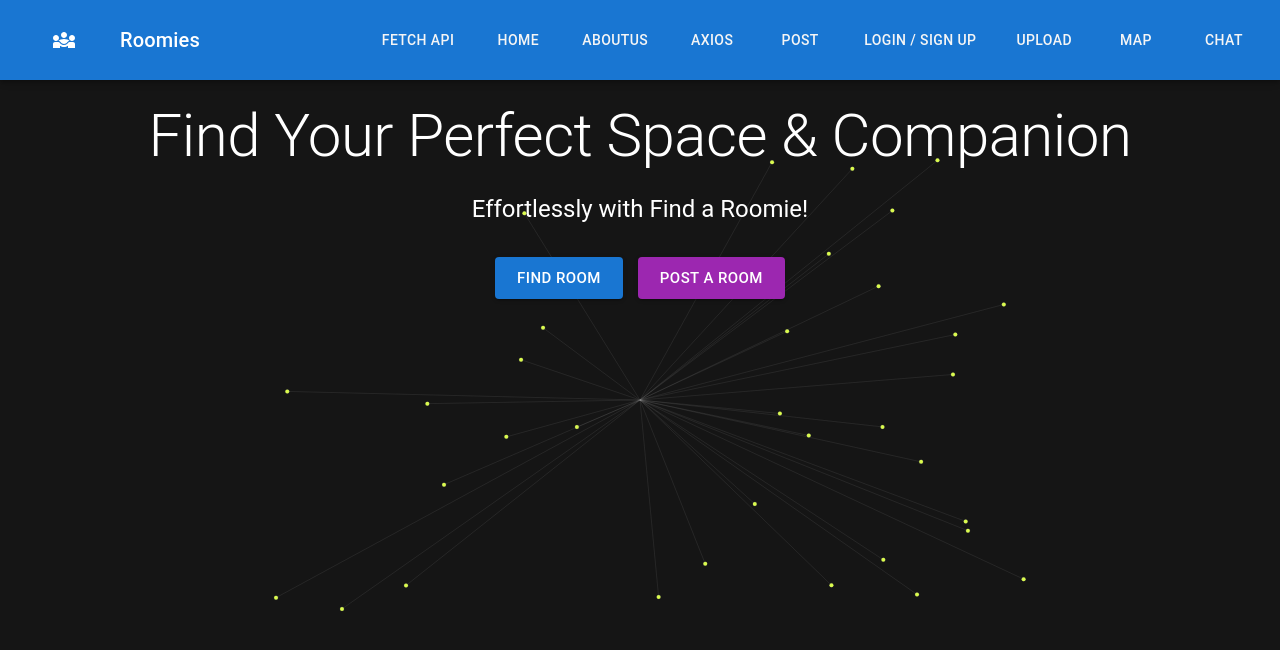
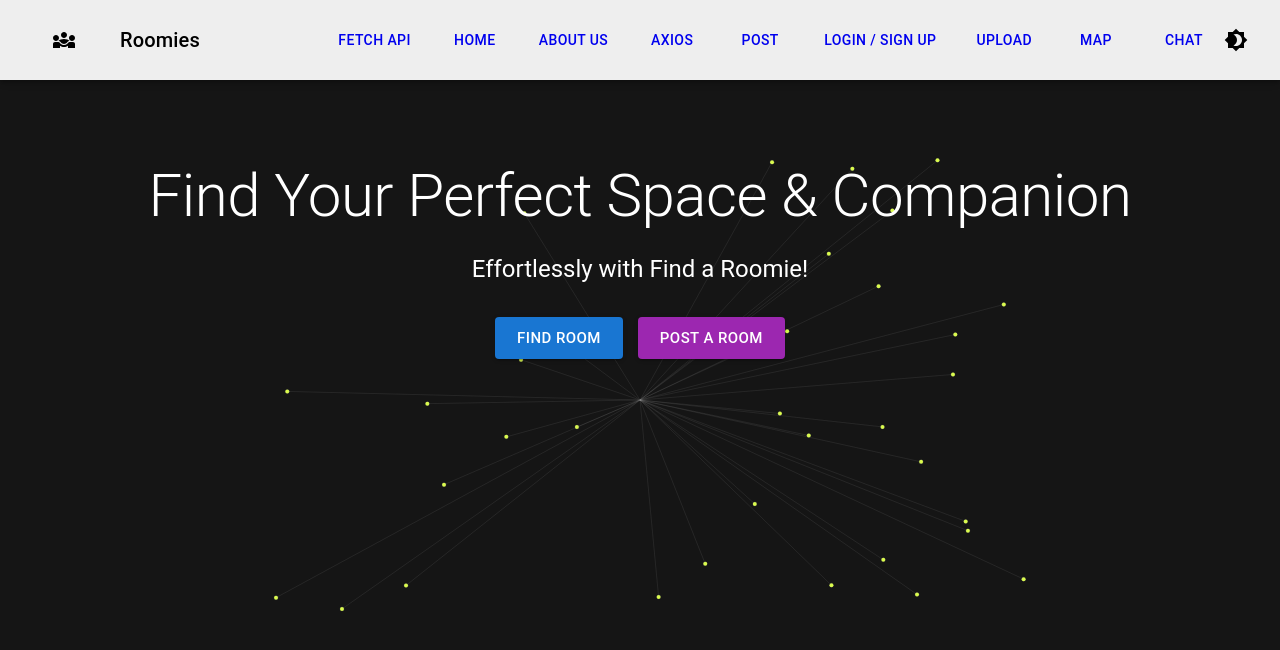
Before and after one commit to tirdesh/FindARoomie, a React (Create React App) app in the folder frontend/: page / in a window 1280 px wide. Shown: the top 650 px of the page. Built offline with nearby package versions, Linux system fonts and the light colour scheme.

Commit message:
Theme imeplementation

```diff
--- a/frontend/src/App.css
+++ b/frontend/src/App.css
@@ -1,8 +1,33 @@
+/* App.css */
+
 .App {
   text-align: center;
 }
 
-.Routes{
+/* Dark theme styles */
+.App.dark {
+  background-color: #333;
+  color: white;
+}
+
+/* Dark theme button styles */
+.App.dark .MuiButton-root {
+  color: white; /* White text for buttons in dark theme */
+}
+
+/* Light theme styles */
+.App.light {
+  background-color: #fff;
+  color: black;
+}
+
+/* Light theme button styles */
+.App.light .MuiButton-root {
+  color: black; /* Black text for buttons in light theme */
+}
+
+/* Existing styles (unchanged) */
+.Routes {
   margin-top: 5em;
 }
 
--- a/frontend/src/App.tsx
+++ b/frontend/src/App.tsx
@@ -1,6 +1,6 @@
-import React from 'react';
-import { BrowserRouter as Router, Route, Routes, Link } from 'react-router-dom';
-import { Button, AppBar, Toolbar, Typography, Container } from '@mui/material';
+import React, { useState } from 'react';
+import { BrowserRouter as Router, Route, Routes } from 'react-router-dom';
+import ResponsiveAppBar from './components/Navbar/navbar';
 import LandingPage from './pages/LandingPage/LandingPage';
 import AboutUs from './pages/AboutUs/AboutUs';
 import RoomFiltersAxios from './pages/testPages/sample-apiconnector-axios';
@@ -11,20 +11,23 @@ import ImageUpload from './pages/testPages/imageUpload';
 import FilteredMap from './pages/testPages/mapViewer';
 import ChatPage from './pages/testPages/chatComponent';
 import ChatEntryPage from './pages/testPages/chatEntry';
-import Navbar from './components/Navbar/navbar';
 import Login from './pages/Login/login-page';
 
 function App() {
+  const [theme, setTheme] = useState('light'); // State to manage theme
+
+  // Function to toggle the theme
+  const toggleTheme = () => {
+    setTheme((prevTheme) => (prevTheme === 'light' ? 'dark' : 'light'));
+  };
+
   return (
     <Router>
-      <div className="App">
-      <Navbar></Navbar>
-
+      <div className={`App ${theme}`}>
+        <ResponsiveAppBar theme={theme} toggleTheme={toggleTheme} />
         {/* Main Content Area */}
-        <Container style={{ marginTop: '20px' }}>
         <Routes>
           <Route path="/landing" element={<LandingPage />} />
-            {/* Add route for About Us */}
           <Route path="/about" element={<AboutUs />} />
           <Route path='/login' element={<Login />} />
           <Route path="/fetch" element={<RoomFiltersFetch />} />
@@ -35,10 +38,8 @@ function App() {
           <Route path="/map" element={<FilteredMap />} />
           <Route path="/chat" element={<ChatEntryPage />} />
           <Route path="/chat/:roomName/:username" element={<ChatPage />} />
-            {/* Redirect to landing page as the default route */}
           <Route path="/" element={<LandingPage />} />
         </Routes>
-        </Container>
       </div>
     </Router>
   );
--- a/frontend/src/components/Navbar/navbar.css
+++ b/frontend/src/components/Navbar/navbar.css
@@ -1,3 +1,17 @@
-/* .navbar-app{
-    margin-top: 5em;
-} */
+
+.navbar-app.dark {
+    background-color: #333; /* Dark theme background */
+    color: white; /* Dark theme text color */
+  }
+
+  .navbar-app.light {
+    background-color: #eee; /* Light theme background */
+    color: black; /* Light theme text color */
+  }
+
+  /* Style for links and buttons */
+  .navbar-app .MuiButton-root {
+    color: inherit; /* Inherits the color from the theme */
+  }
+
+  /* More styles can be added as needed */
--- a/frontend/src/components/Navbar/navbar.tsx
+++ b/frontend/src/components/Navbar/navbar.tsx
@@ -1,16 +1,22 @@
-import {AppBar, Button, IconButton, Stack, Toolbar, Typography} from '@mui/material';
+import { AppBar, Button, IconButton, Stack, Toolbar, Typography } from '@mui/material';
 import Diversity3Icon from '@mui/icons-material/Diversity3';
+import Brightness4Icon from '@mui/icons-material/Brightness4'; // Icon for light theme (moon)
+import Brightness7Icon from '@mui/icons-material/Brightness7'; // Icon for dark theme (sun)
 import React from 'react';
 import { Link } from 'react-router-dom';
-import './navbar.css'
+import './navbar.css';
 
-function ResponsiveAppBar() {
+interface ResponsiveAppBarProps {
+  theme: string;
+  toggleTheme: () => void;
+}
 
+function ResponsiveAppBar({ theme, toggleTheme }: ResponsiveAppBarProps) {
   return (
-    <AppBar className='navbar-app'>
+    <AppBar position="static" className={`navbar-app ${theme}`}>
       <Toolbar>
         <IconButton sx={{margin: 2}} size='large' edge="start" color='inherit' aria-label='logo'>
-               <Diversity3Icon/>
+          <Diversity3Icon />
         </IconButton>
 
         <Typography sx={{marginLeft:2, flexGrow:1}} variant='h6' component='div'>
@@ -18,38 +24,46 @@ function ResponsiveAppBar() {
         </Typography>
 
         <Stack direction={'row'} spacing={3}>
-              <Link to="/fetch">
-                <Button sx={{color: 'whitesmoke'}} color="secondary">Fetch API</Button>
+          {/* Navigation Links and Buttons */}
+          <Link to="/fetch" style={{ textDecoration: 'none' }}>
+            <Button color="inherit">Fetch API</Button>
           </Link>
-              <Link to="/">
-                <Button sx={{color: 'whitesmoke'}}  color="secondary">Home</Button>
+          <Link to="/" style={{ textDecoration: 'none' }}>
+            <Button color="inherit">Home</Button>
           </Link>
-              <Link to="/about">
-                <Button sx={{color: 'whitesmoke'}}  color="secondary">AboutUs</Button>
+          <Link to="/about" style={{ textDecoration: 'none' }}>
+            <Button color="inherit">About Us</Button>
           </Link>
-              <Link to="/axios">
-                <Button sx={{color: 'whitesmoke'}}  color="secondary">Axios</Button>
+          <Link to="/axios" style={{ textDecoration: 'none' }}>
+            <Button color="inherit">Axios</Button>
           </Link>
-              <Link to="/test">
-                <Button sx={{color: 'whitesmoke'}}  color="secondary">Post</Button>
+          <Link to="/test" style={{ textDecoration: 'none' }}>
+            <Button color="inherit">Post</Button>
           </Link>
-              <Link to="/login">
-              <Button sx={{color: 'whitesmoke'}} color="secondary">Login / Sign Up</Button>
+          <Link to="/login" style={{ textDecoration: 'none' }}>
+            <Button color="inherit">Login / Sign Up</Button>
           </Link>
-              <Link to="/upload">
-              <Button sx={{color: 'whitesmoke'}} color="secondary">Upload</Button>
+          <Link to="/upload" style={{ textDecoration: 'none' }}>
+            <Button color="inherit">Upload</Button>
           </Link>
-              <Link to="/map">
-              <Button sx={{color: 'whitesmoke'}} color="secondary">Map</Button>
+          <Link to="/map" style={{ textDecoration: 'none' }}>
+            <Button color="inherit">Map</Button>
           </Link>
-              <Link to="/chat">
-              <Button sx={{color: 'whitesmoke'}} color="secondary">Chat</Button>
+          <Link to="/chat" style={{ textDecoration: 'none' }}>
+            <Button color="inherit">Chat</Button>
           </Link>
         </Stack>
 
-
+        {/* Theme Toggle Button */}
+        <IconButton
+          sx={{ color: 'inherit' }}
+          onClick={toggleTheme}
+        >
+          {theme === 'light' ? <Brightness4Icon /> : <Brightness7Icon />}
+        </IconButton>
       </Toolbar>
     </AppBar>
   );
 }
+
 export default ResponsiveAppBar;
```
Also changed, not shown: frontend/src/components/LandingpageNavbar/LandingPageNavbar.tsx (deleted), frontend/src/components/LandingpageNavbar/landingpagenavbar.css (deleted), frontend/src/pages/LandingPage/LandingPage.tsx (line endings or trailing spaces). Lines whose indentation alone changed are shown as unchanged.
